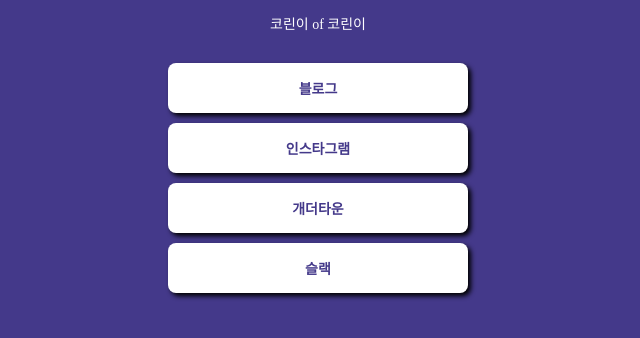
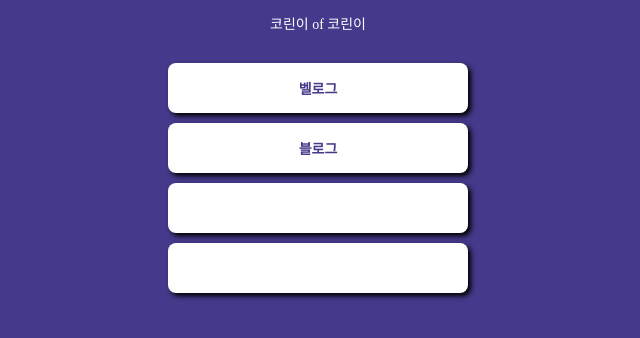
Before and after one commit to doa12/A23_Profile, a plain HTML site: page index.html in a window 1280 px wide. Shown: the part 344-682 px from the top of the page, without its empty margins (322-962 px from the left). Drawn offline with Linux system fonts and the light colour scheme; a web font is replaced by a local one.

Commit message:
Update index.html

```diff
--- a/index.html
+++ b/index.html
@@ -90,10 +90,10 @@
         <div class="profile"></div>
         <h1 class="main">A23</h1>
         <p class="sub">코린이 of 코린이</p>
+        <a target="_blank" href="https://velog.io/@agny12/about">벨로그</a>
         <a target="_blank" href="https://blog.naver.com/agny_/">블로그</a>
-        <a target="_blank" href="https://나중에 주소넣기/">인스타그램</a>
-        <a target="_blank" href="https://나중에 주소넣기/">개더타운</a>
-        <a target="_blank" href="https://나중에 주소넣기/">슬랙</a>
+        <a target="_blank" href="https://나중에 인스타그램 주소넣기/"></a>
+        <a target="_blank" href="https://나중에 포트폴리오 주소넣기/"></a>
     </div>
 </body>
 </html>
```
